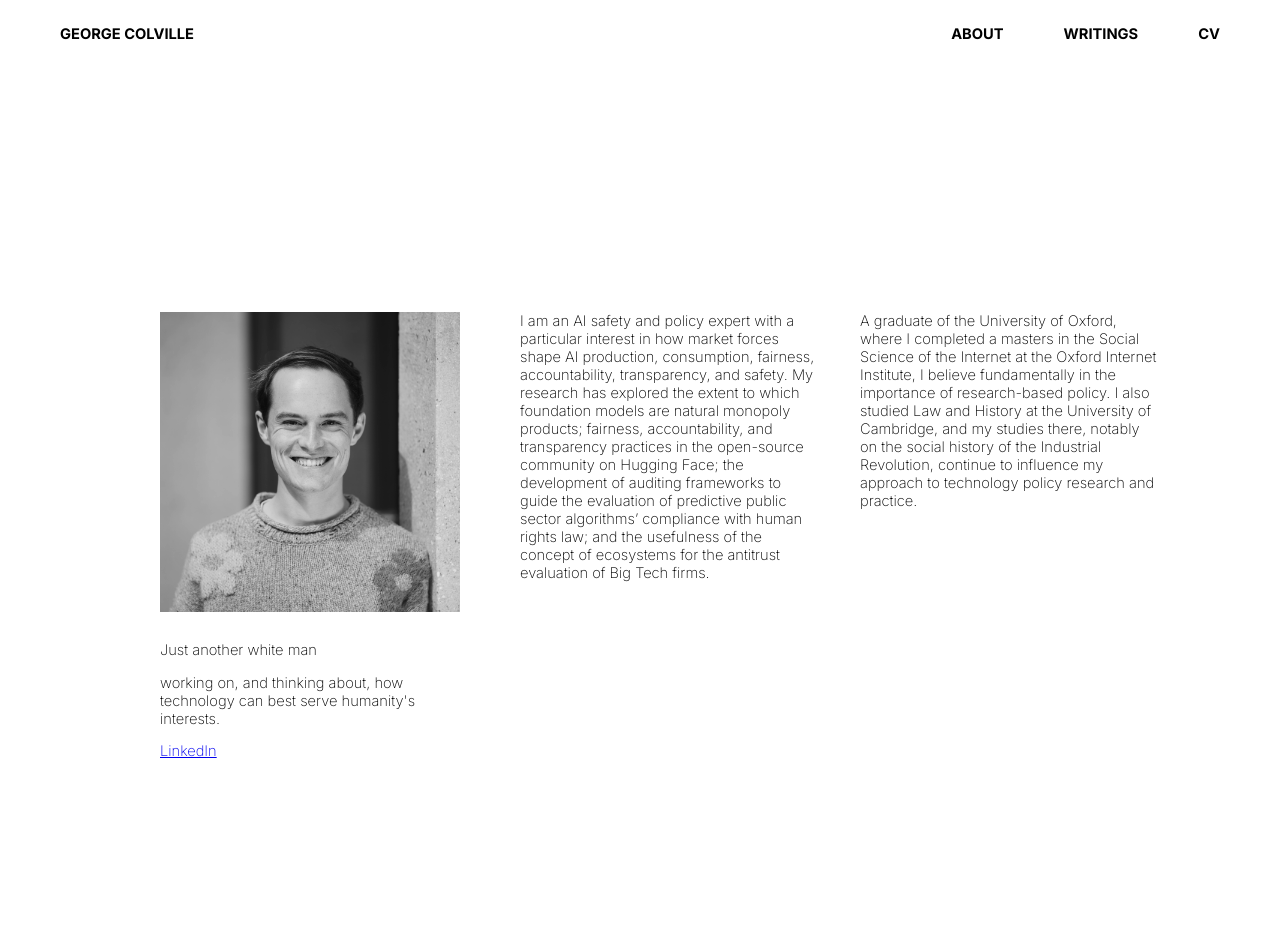
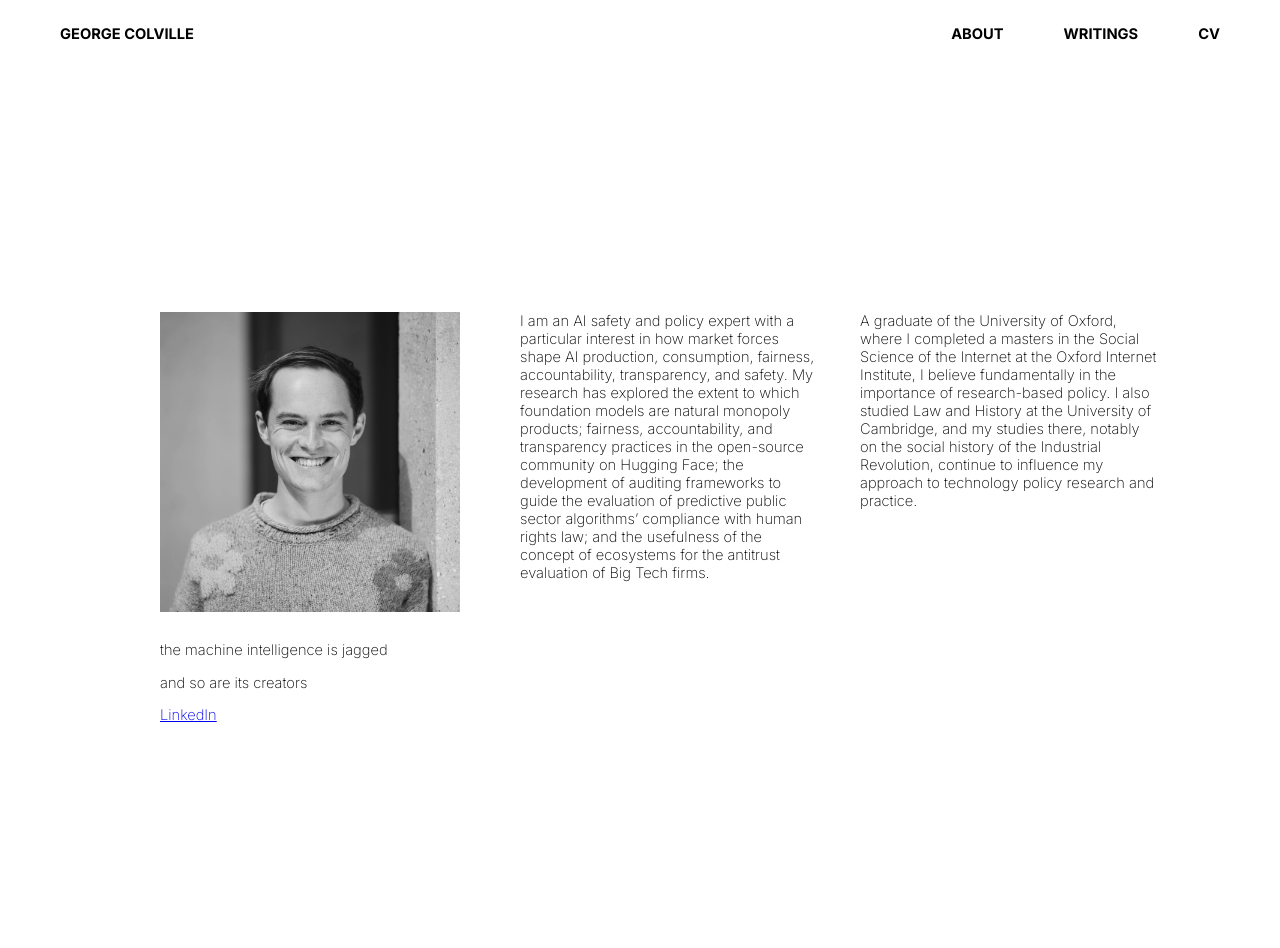
Before and after one commit to georgecolville/georgecolville.github.io, a plain HTML site: page about.html in a window 1280 px wide. Drawn offline with Linux system fonts and the light colour scheme; a web font is replaced by a local one.

Commit message:
Update about.html

```diff
--- a/about.html
+++ b/about.html
@@ -31,8 +31,8 @@
         <img src="gc_oiiportrait.jpg" alt="Portrait of the author.">
     </div>
     <div class = "column" id="shortabout">
-        <p>Just another white man</p>
-        <p id="blurb">working on, and thinking about, how technology can best serve humanity's interests.</p>
+        <p>the machine intelligence is jagged</p>
+        <p id="blurb">and so are its creators</p>
         <a href="https://www.linkedin.com/in/george-colville-b5841816b/" id="LinkedIn">LinkedIn</a>
     </div>
     <div class = "column" id="about_text">
```
